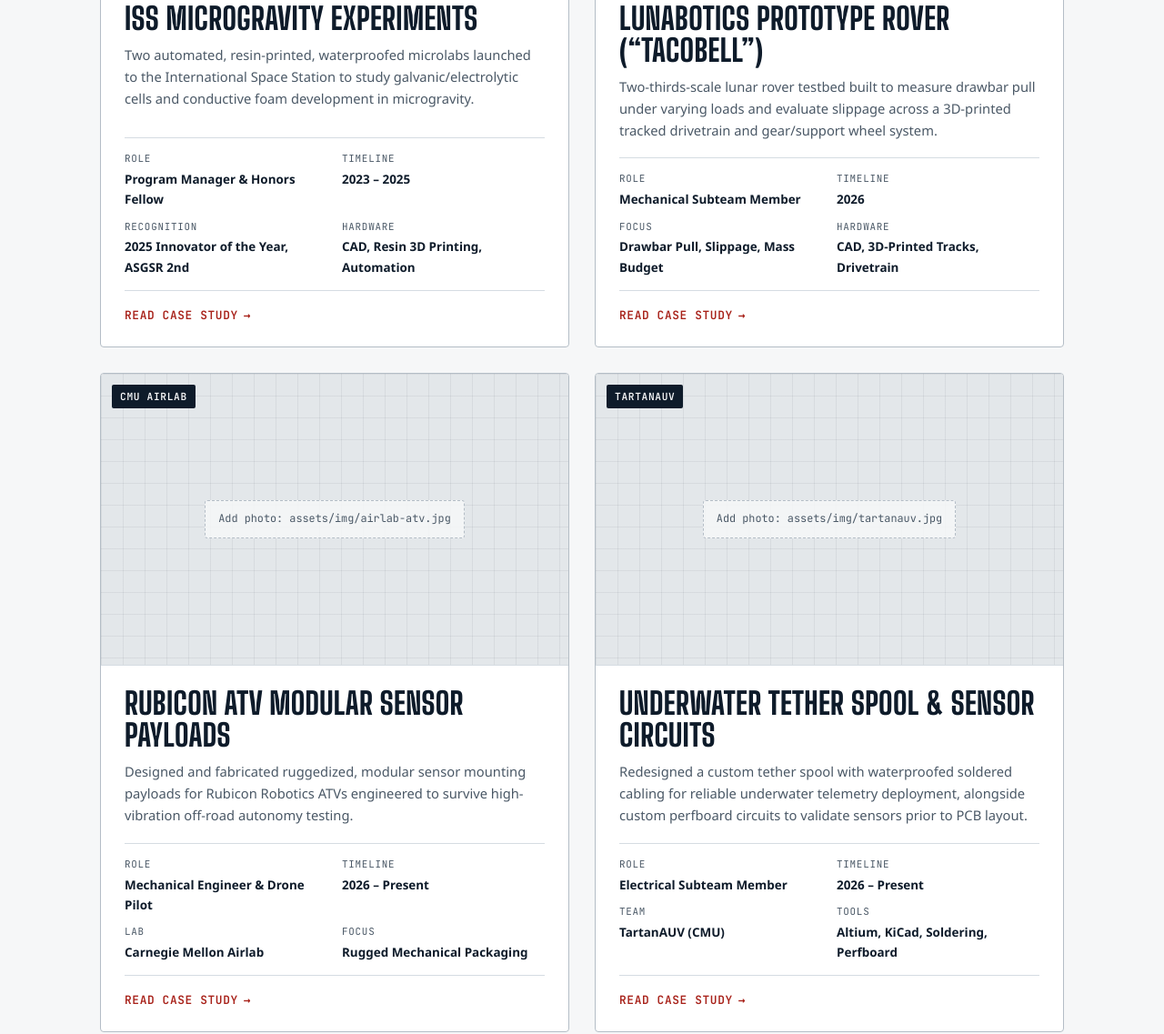
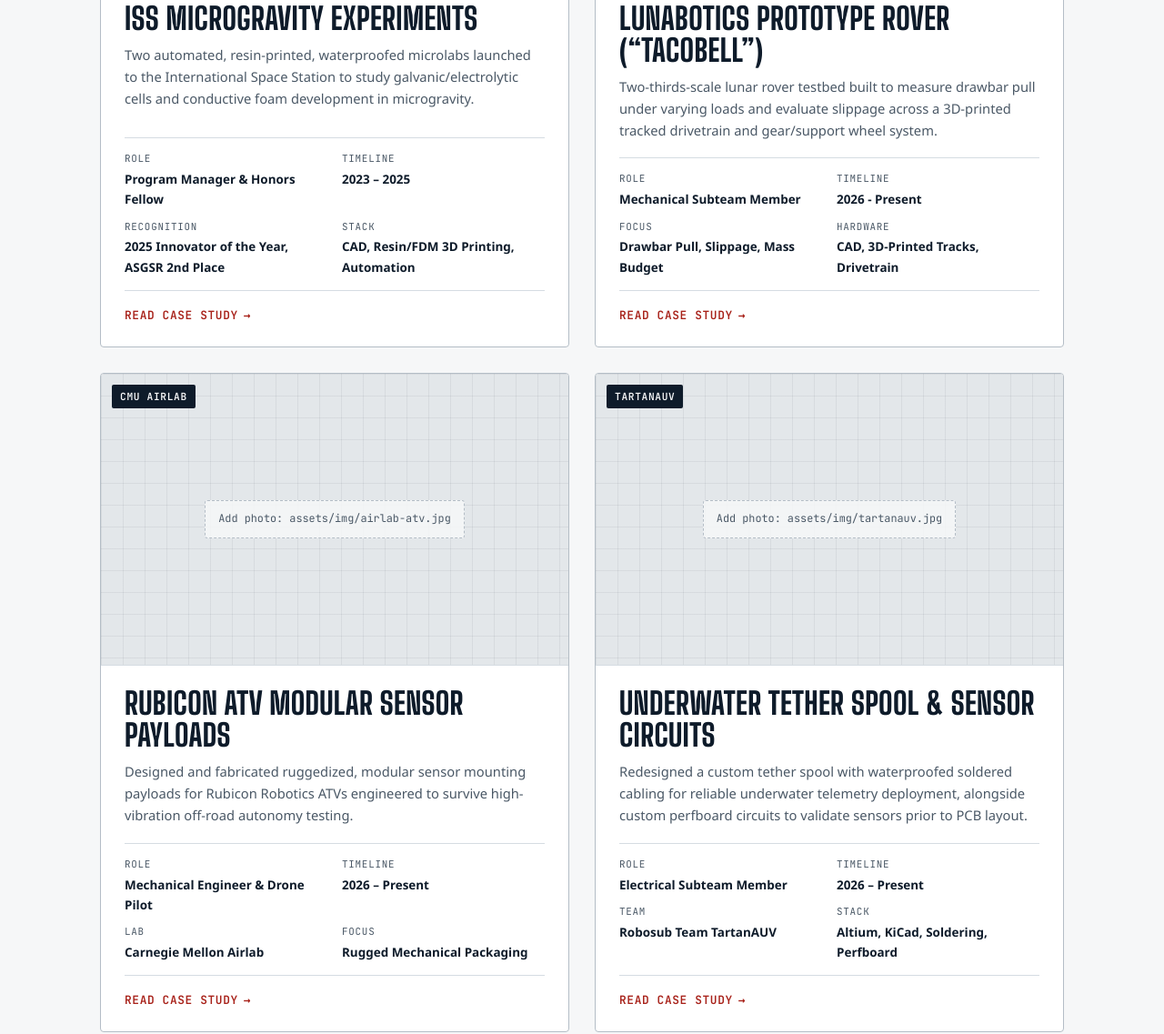
Before and after one commit to felicia-guo/felicia-guo.github.io, a plain HTML site: page index.html in a window 1280 px wide. Shown: the part 1911-3048 px from the top of the page at 91% size. Drawn offline with Linux system fonts and the light colour scheme; a web font is replaced by a local one.

Commit message:
Update index.html

```diff
--- a/index.html
+++ b/index.html
@@ -919,7 +919,7 @@
                 <div><dt>Role</dt><dd>Mechanical Team Lead &amp; Drone Pilot</dd></div>
                 <div><dt>Timeline</dt><dd>2024 – 2026</dd></div>
                 <div><dt>Partners</dt><dd>Kaizen Aerospace, PowerUS, SensoRy AI</dd></div>
-                <div><dt>Hardware</dt><dd>Tarot X6, 3D Printing, Machining, Steppers</dd></div>
+                <div><dt>Stack</dt><dd>Tarot X6, 3D Printing, Machining, Steppers</dd></div>
               </dl>
               <button type="button" class="more-btn" data-open="xprize">Read Case Study</button>
             </div>
@@ -937,8 +937,8 @@
               <dl class="facts">
                 <div><dt>Role</dt><dd>Program Manager &amp; Honors Fellow</dd></div>
                 <div><dt>Timeline</dt><dd>2023 – 2025</dd></div>
-                <div><dt>Recognition</dt><dd>2025 Innovator of the Year, ASGSR 2nd</dd></div>
-                <div><dt>Hardware</dt><dd>CAD, Resin 3D Printing, Automation</dd></div>
+                <div><dt>Recognition</dt><dd>2025 Innovator of the Year, ASGSR 2nd Place</dd></div>
+                <div><dt>Stack</dt><dd>CAD, Resin/FDM 3D Printing, Automation</dd></div>
               </dl>
               <button type="button" class="more-btn" data-open="iss">Read Case Study</button>
             </div>
@@ -955,7 +955,7 @@
               <p>Two-thirds-scale lunar rover testbed built to measure drawbar pull under varying loads and evaluate slippage across a 3D-printed tracked drivetrain and gear/support wheel system.</p>
               <dl class="facts">
                 <div><dt>Role</dt><dd>Mechanical Subteam Member</dd></div>
-                <div><dt>Timeline</dt><dd>2026</dd></div>
+                <div><dt>Timeline</dt><dd>2026 - Present</dd></div>
                 <div><dt>Focus</dt><dd>Drawbar Pull, Slippage, Mass Budget</dd></div>
                 <div><dt>Hardware</dt><dd>CAD, 3D-Printed Tracks, Drivetrain</dd></div>
               </dl>
@@ -994,8 +994,8 @@
               <dl class="facts">
                 <div><dt>Role</dt><dd>Electrical Subteam Member</dd></div>
                 <div><dt>Timeline</dt><dd>2026 – Present</dd></div>
-                <div><dt>Team</dt><dd>TartanAUV (CMU)</dd></div>
-                <div><dt>Tools</dt><dd>Altium, KiCad, Soldering, Perfboard</dd></div>
+                <div><dt>Team</dt><dd>Robosub Team TartanAUV</dd></div>
+                <div><dt>Stack</dt><dd>Altium, KiCad, Soldering, Perfboard</dd></div>
               </dl>
               <button type="button" class="more-btn" data-open="auv">Read Case Study</button>
             </div>
```
